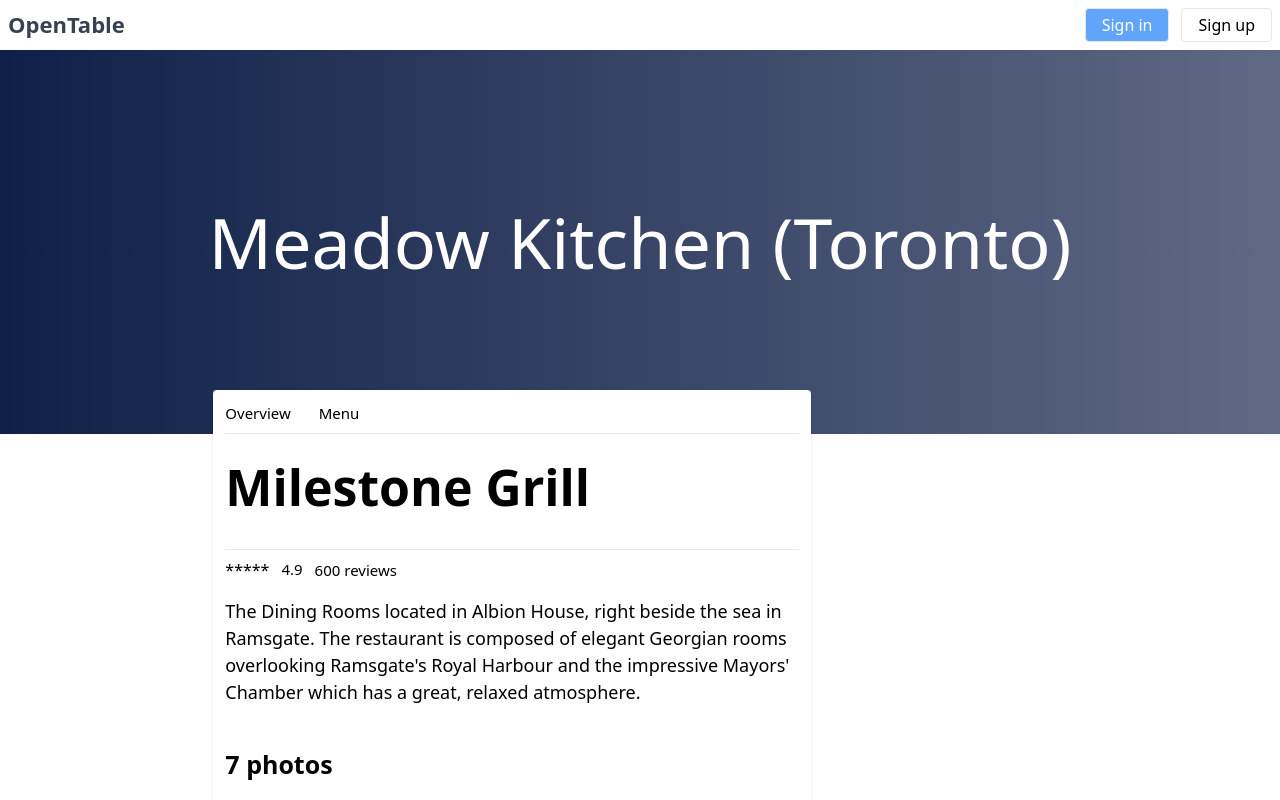
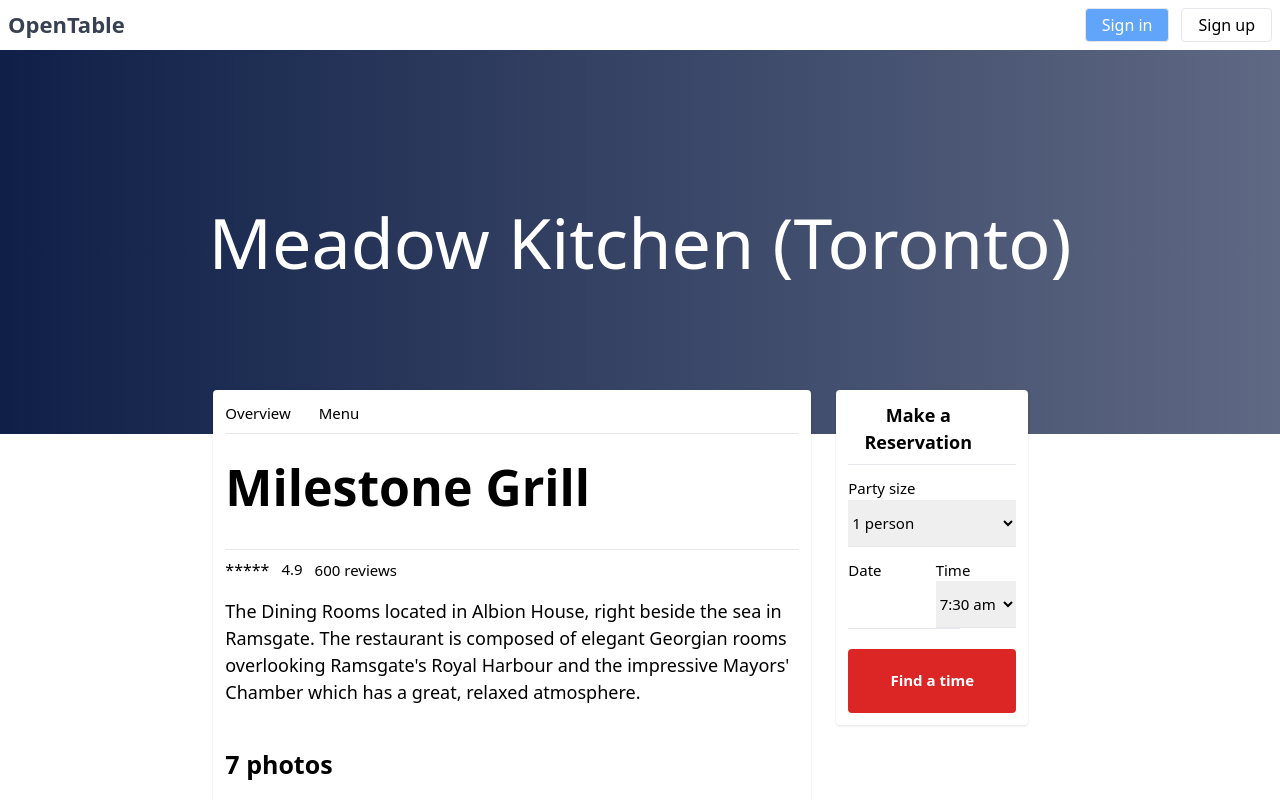
Before and after one commit to paul-blackwell/the-next-js-13-bootcamp-the-complete-developer-guide, a Next.js app in the folder initial-nextjs-app/: page / in a window 1280 px wide. Shown: the top 800 px of the page. Built offline with nearby package versions, Linux system fonts and the light colour scheme.

Commit message:
Completed the following lesson for section 12 Appendix A: + The Reservation card

```diff
--- a/initial-nextjs-app/app/page.tsx
+++ b/initial-nextjs-app/app/page.tsx
@@ -129,6 +129,38 @@
             </div>
             {/* END REVIEWS */}
           </div>
+          {/* START RESERVATION CARD PORTION */}
+          <div className="w-[27%] relative text-reg">
+            <aside className="fixed w-[15%] bg-white rounded p-3 shadow">
+              <div className="text-center border-b pb-2 font-bold">
+                <h4 className="mr-7 text-lg">Make a Reservation</h4>
+              </div>
+              <div className="my-3 flex flex-col">
+                <label htmlFor="">Party size</label>
+                <select id="" name="" className="py-3 border-b font-light">
+                  <option value="">1 person</option>
+                  <option value="">2 person</option>
+                </select>
+              </div>
+              <div className="flex justify-between">
+                <div className="flex flex-col w-[48%]">
+                  <label htmlFor="">Date</label>
+                  <input type="text" className="py-3 border-b font-light w-28" />
+                </div>
+                <div className="flex flex-col w-[48%]">
+                  <label htmlFor="">Time</label>
+                  <select id="" name="" className="py-3 border-b font-light">
+                    <option value="">7:30 am</option>
+                    <option value="">9:30 am</option>
+                  </select>
+                </div>
+              </div>
+              <div className="mt-5">
+                <button className="bg-red-600 rounded w-full px-4 text-white font-bold h-16">Find a time</button>
+              </div>
+            </aside>
+          </div>
+          {/* END RESERVATION CARD PORTION */}
         </div>
         {/* END DESCRIPTION PORTION */}
       </main>
```
